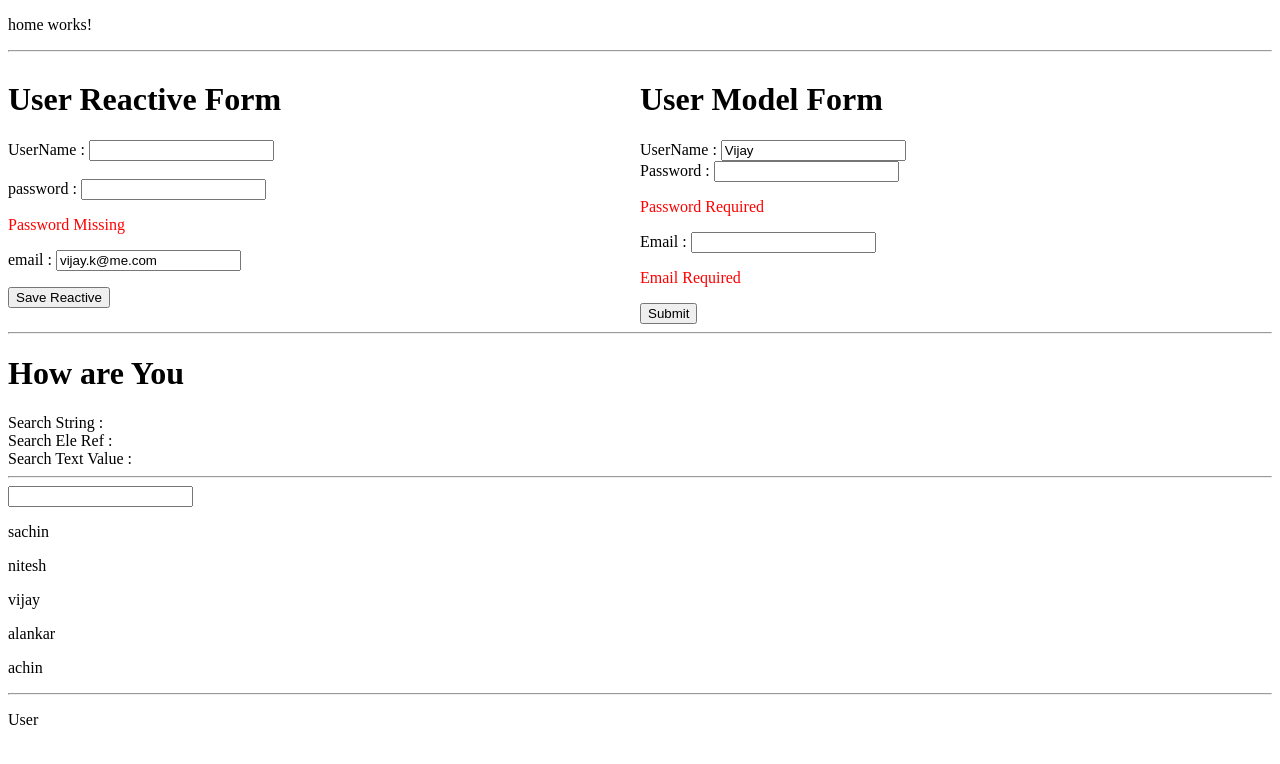
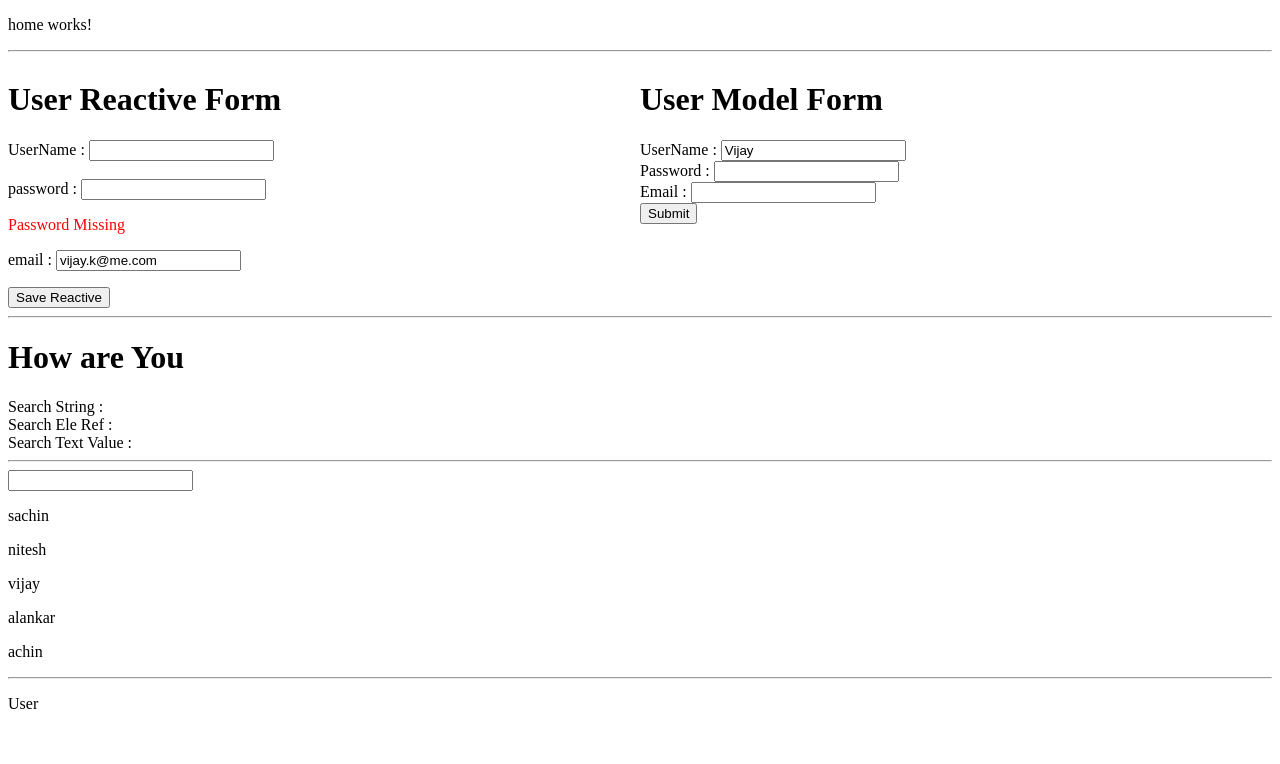
Before and after one commit to aryavijay/sachin, an Angular app: page /home in a window 1280 px wide. Shown: the top 764 px of the page. Built offline with nearby package versions, Linux system fonts and the light colour scheme.

Commit message:
validation Validation fixed

```diff
--- a/src/app/Components/home/home.component.html
+++ b/src/app/Components/home/home.component.html
@@ -7,14 +7,17 @@
     <form [formGroup]="userForm">
         <div>
             UserName : <input type="text" formControlName="username"/>
-        <p style="color:red;" *ngIf="userForm.get('username').invalid && userForm.get('username').touched">Username
-            Missing
-            or invalid</p>
+            <p style="color:red;"
+               *ngIf="userForm.get('username').hasError('required') && userForm.get('username').touched">Username
+                Missing </p>
+            <p style="color:red;"
+               *ngIf="userForm.get('username').hasError('InvalidName') && userForm.get('username').touched">Invalid UserName
+            </p>
         </div>
            <br/>
         <div>
             password : <input type="text" formControlName="password"/>
-            <p style="color:red;" *ngIf="userForm.controls.password.invalid">Password Missing</p>
+            <p style="color:red;" *ngIf="userForm.get('password').invalid">Password Missing</p>
         </div>
 
         <p>
@@ -36,12 +39,14 @@
 
        <div>
            Password :  <input type="text" name="password" ngModel required #passText="ngModel">
-           <p  style="color:red;" *ngIf="!passText.valid">Password Required</p>
+           <p  style="color:red;" *ngIf="!passText.valid && passText.touched">Password Required</p>
        </div>
 
        <div>
-           Email :  <input type="email" name="emailText" ngModel required minlength="8">
-           <p  style="color:red;" *ngIf="1">Email Required</p>
+           Email :  <input type="email" name="emailText" ngModel required minlength="8" #emailRef="ngModel" email>
+           <p  style="color:red;" *ngIf="emailRef.hasError('required') && emailRef.touched">Email Required</p>
+           <p  style="color:red;" *ngIf="emailRef.hasError('minlength') && emailRef.touched">Minimum length is 8</p>
+           <p  style="color:red;" *ngIf="emailRef.hasError('email') && emailRef.touched">Email Address Format  Required</p>
        </div>
 
        <div><button>Submit</button></div>
--- a/src/app/Components/home/home.component.ts
+++ b/src/app/Components/home/home.component.ts
@@ -46,6 +46,7 @@ export class HomeComponent implements OnInit {
 
     invalidUserName(control: FormControl): {[key:string]:boolean}{
         if(this.friends.indexOf(control.value) !== -1){
+            //key to be user as error type or error code
             return {"InvalidName":true};
         }
         return null;
```
